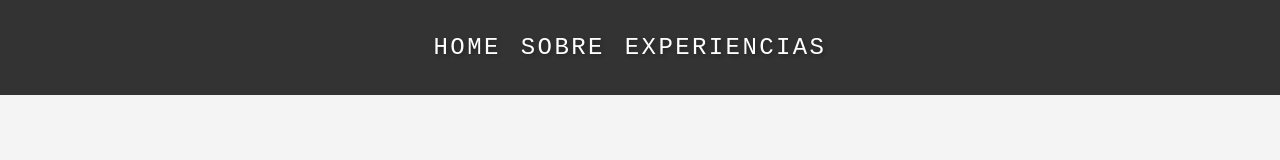
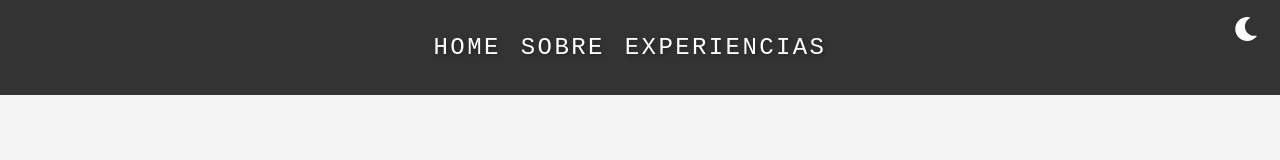
Before and after one commit to jaoguimaraes/portfolio, a React (Create React App) app: page / in a window 1280 px wide. Shown: the top 160 px of the page. Built offline with nearby package versions, Linux system fonts and the light colour scheme.

Commit message:
first version

```diff
--- a/src/App.js
+++ b/src/App.js
@@ -1,13 +1,31 @@
-import React from "react";
+import React, { useEffect, useState } from "react";
+import { FaSun, FaMoon } from "react-icons/fa";
 import { Routes, Route, Link } from "react-router-dom";
 import Home from "./Components/Home";
-// import Projects from "./Components/Projects";
 import Skills from "./Components/Experiences";
-// import Contact from "./Components/Contact";
 import About from "./Components/About";
 import "./Styles/App.css";
 
 function App() {
+  const [darkMode, setDarkMode] = useState(() => {
+    const prefersDark = window.matchMedia(
+      "(prefers-color-scheme: dark)"
+    ).matches;
+    return localStorage.getItem("theme")
+      ? localStorage.getItem("theme") === "dark"
+      : prefersDark;
+  });
+
+  useEffect(() => {
+    if (darkMode) {
+      document.body.classList.add("dark");
+      localStorage.setItem("theme", "dark");
+    } else {
+      document.body.classList.remove("dark");
+      localStorage.setItem("theme", "light");
+    }
+  }, [darkMode]);
+
   return (
     <>
       <header>
@@ -22,21 +40,23 @@ function App() {
             <li>
               <Link to="/experiences">Experiencias</Link>
             </li>
-            {/* <li>
-              <Link to="/projects">Projetos</Link>
-            </li>
-            <li>
-              <Link to="/contact">Contato</Link>
-            </li> */}
+            <div className="App">
+              <button
+                onClick={() => setDarkMode(!darkMode)}
+                className="theme-toggle-button"
+                aria-label="Alternar tema"
+              >
+                {darkMode ? <FaSun color="white" /> : <FaMoon color="white" />}
+              </button>
+            </div>
           </ul>
         </nav>
       </header>
+
       <main>
         <Routes>
           <Route path="/" element={<Home />} />
           <Route path="/experiences" element={<Skills />} />
-          {/* <Route path="/projects" element={<Projects />} />
-          <Route path="/contact" element={<Contact />} /> */}
           <Route path="/about" element={<About />} />
         </Routes>
       </main>
--- a/src/Styles/App.css
+++ b/src/Styles/App.css
@@ -4,6 +4,23 @@ body {
   padding: 0;
   background-color: #f4f4f4;
   text-align: center;
+  color: black;
+  transition: all 0.3s ease;
+}
+
+body.dark {
+  background-color: #121212;
+  color: white;
+}
+
+.theme-toggle-button {
+  position: absolute;
+  top: 16px;
+  right: 16px;
+  background: none;
+  font-size: 24px;
+  cursor: pointer;
+  border: none;
 }
 
 div {
```
Also changed, not shown: src/Components/Contact.js (deleted, +0 -11 lines), src/Components/Projects.js (deleted, +0 -10 lines).
